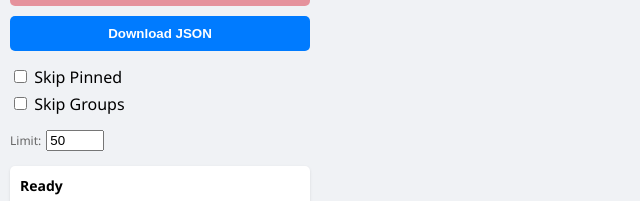
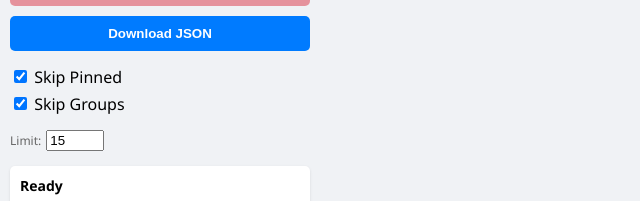
Before and after one commit to wilkerHop/midori-kage, a React app: page / in a window 1280 px wide. Shown: the part 132-333 px from the top of the page, without its empty margins (0-640 px from the left). Built offline with nearby package versions, Linux system fonts and the light colour scheme; the HTML template or start-up script is replaced by a standard one.

Commit message:
feat(config): update default scraper limit to 15 and enable skips by default

```diff
--- a/src/App.tsx
+++ b/src/App.tsx
@@ -8,9 +8,9 @@ function App() {
   const [isScraping, setIsScraping] = useState(false);
   const [statusText, setStatusText] = useState('Ready');
   const [progressCount, setProgressCount] = useState(0);
-  const [limit, setLimit] = useState(50);
-  const [skipPinned, setSkipPinned] = useState(false);
-  const [skipGroups, setSkipGroups] = useState(false);
+  const [limit, setLimit] = useState(15);
+  const [skipPinned, setSkipPinned] = useState(true);
+  const [skipGroups, setSkipGroups] = useState(true);
   const [canDownload, setCanDownload] = useState(false);
 
   useEffect(() => {
```
